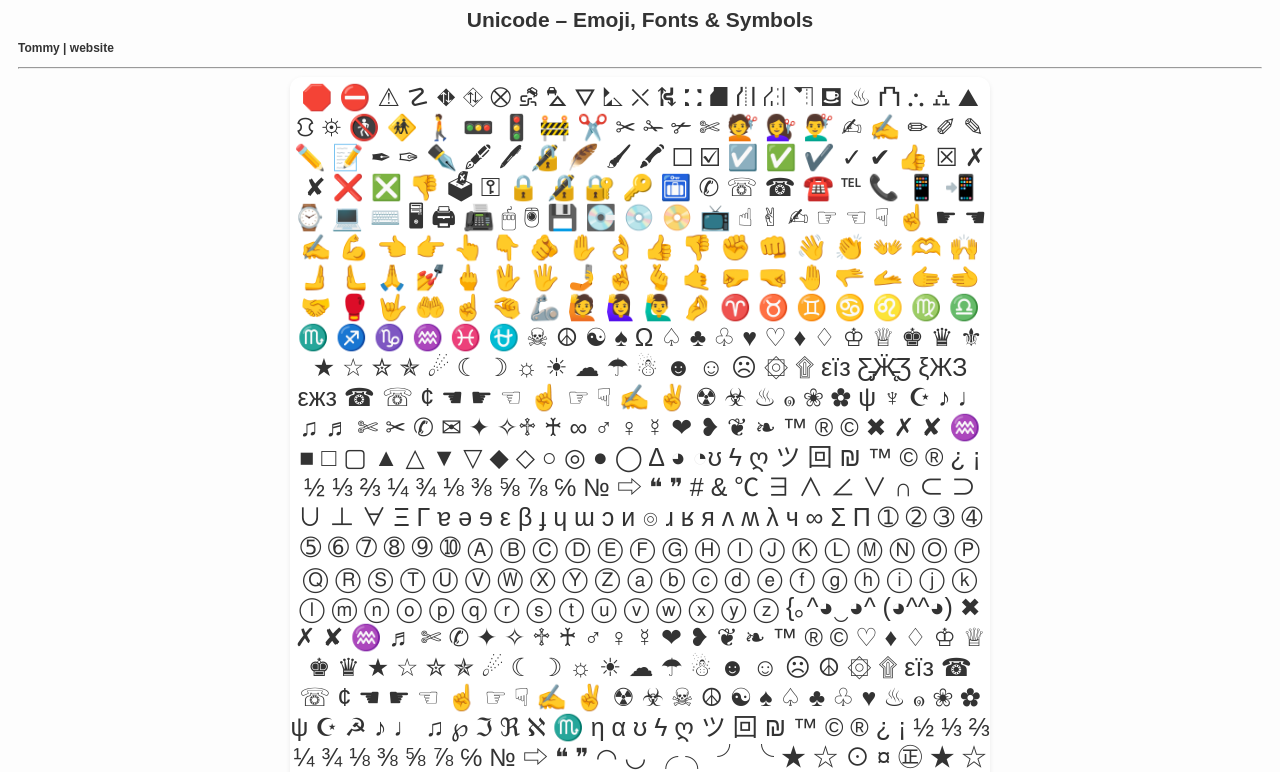
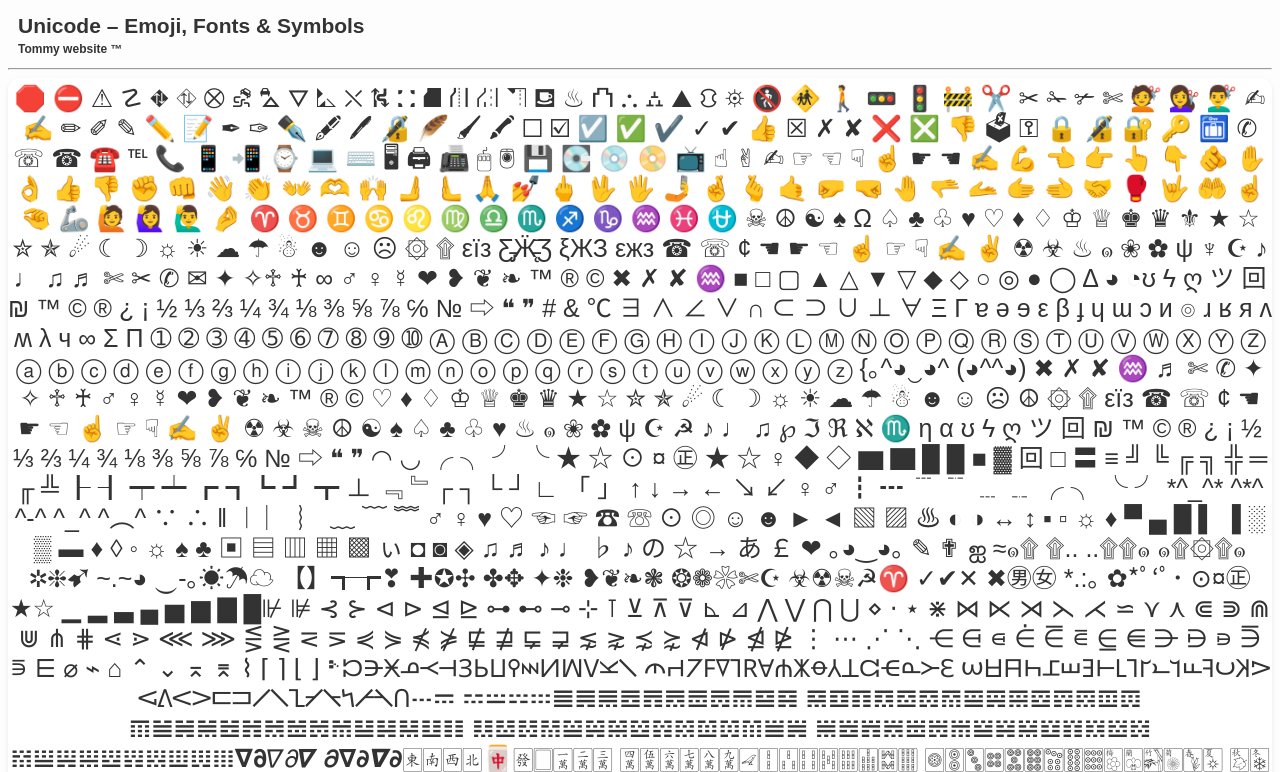
Before and after one commit to tommydev27/Unicode, a plain HTML site: page index.html in a window 1280 px wide. Shown: the top 772 px of the page. Drawn offline with Linux system fonts and the light colour scheme.

Commit message:
index.html

```diff
--- a/index.html
+++ b/index.html
@@ -6,21 +6,21 @@
   <style>
     body {
       font-family: sans-serif;
-      padding: 10px;
       background-color: #fdfdfd;
       color: #333;
     }
 
     h1 {
-      text-align: center;
+
       font-size: 21px;
-      margin-top: -10px;
+      margin-left: 10px;
     }
 
      h3 {
       text-align: left;
       font-size: 12px;
-      margin-top: -05px;
+      margin-left: 10px;
+      margin-top: -10px;
     }
 
 .emoji-section, .symbol-section {
@@ -32,15 +32,14 @@
   margin: 0 auto 10px auto;
   line-height: 1.2;
   text-align: center;
-  max-width: 700px;
-  box-sizing: border-box;
+
 }
   </style>
 </head>
 <body>
 
   <h1>Unicode – Emoji, Fonts & Symbols</h1>
-    <h3>Tommy | website </h3>
+    <h3>Tommy website ™</h3>
 <hr>
   <div class="emoji-section">
     <span class="label"></span>
@@ -189,6 +188,11 @@ Other ⋄ ⫶ ⫼ ⫾ ≀ ⨿ ⨼ ⨽ ⧢ ⋉ ⋊ ⋋ ⋌ ⧴ ⋿ ⦁ ⦂ ⨾
 
 
 
+
+
+
+
+
   </div>
 
 </body>
```
